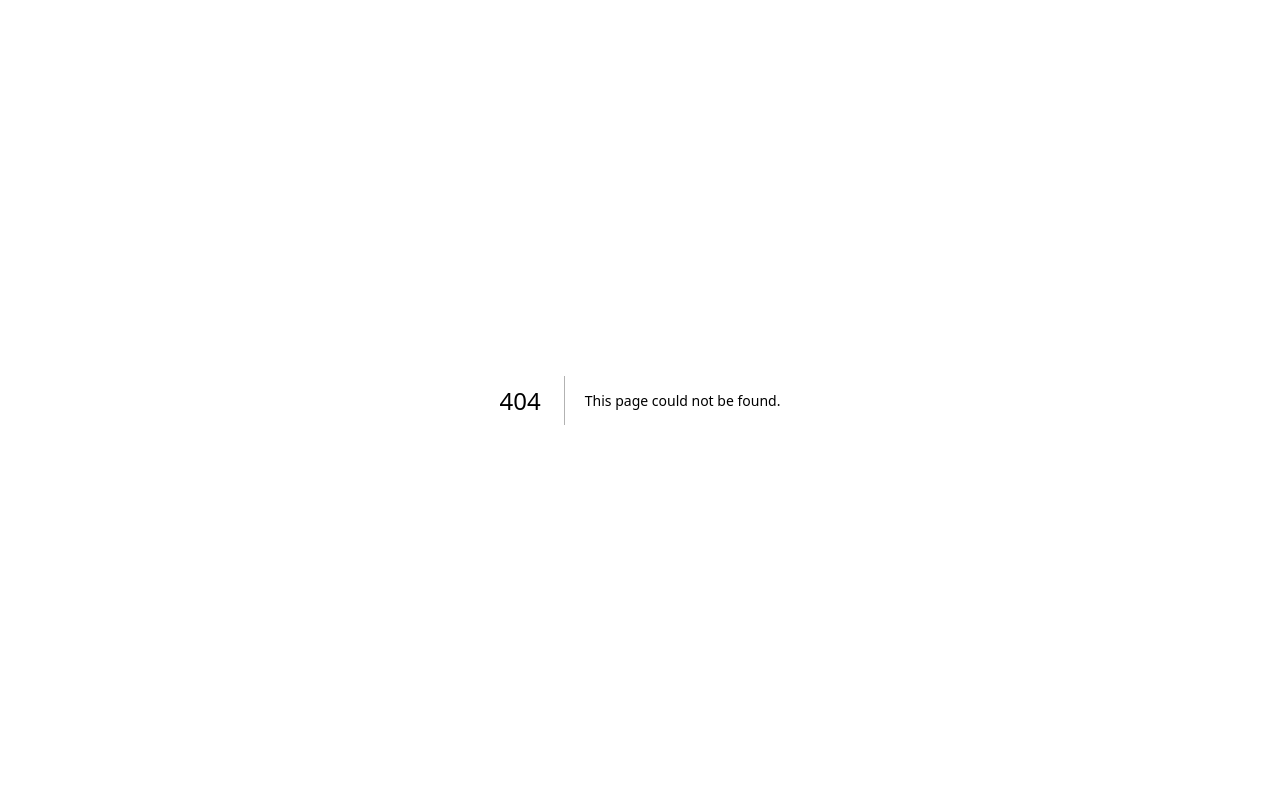
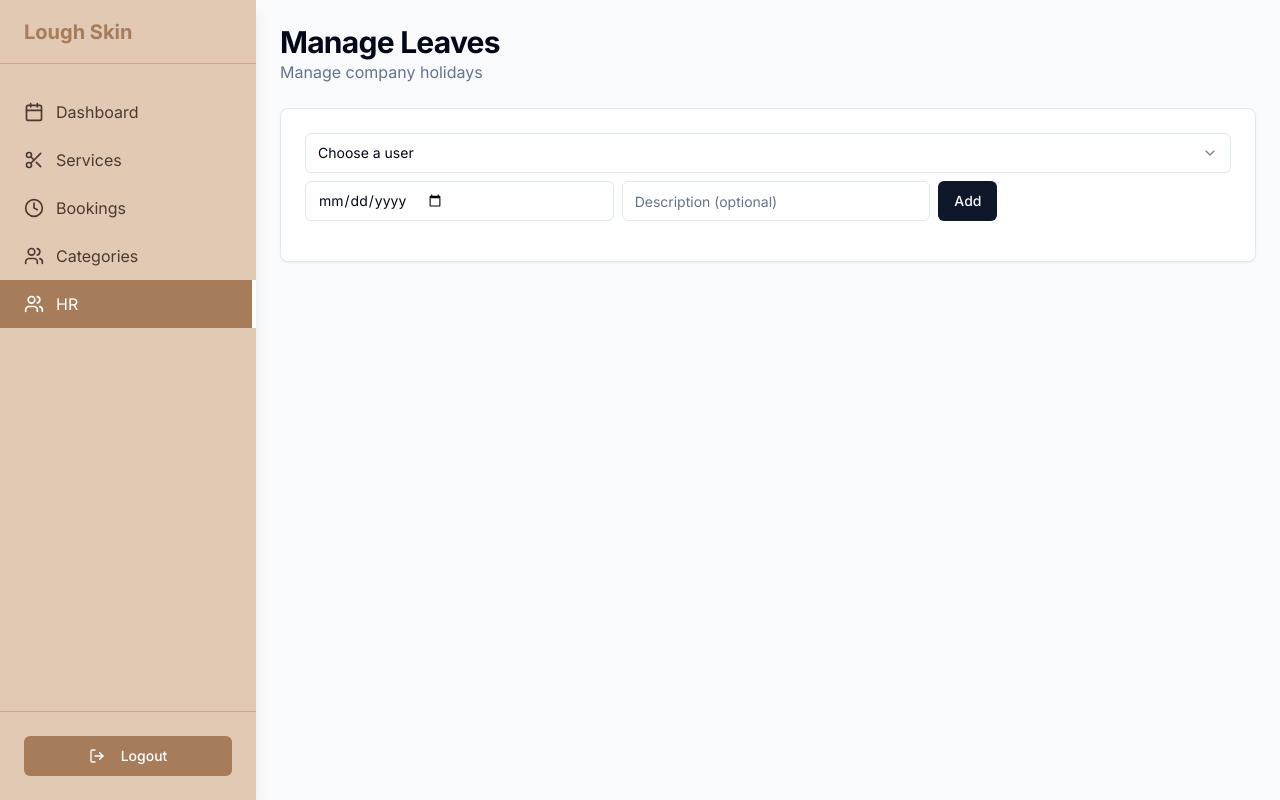
Before and after one commit to venugi-perera/lough-skin-admin, a Next.js app: page /admin/holiday in a window 1280 px wide. Before the commit this address had no page. Built offline with nearby package versions, Linux system fonts and the light colour scheme.

Commit message:
leave pannel added

```diff
--- /dev/null
+++ b/app/admin/holiday/page.tsx
@@ -0,0 +1,8 @@
+"use client";
+import HolidayTab from "@/components/holiday-tab";
+
+const HolidayPage = () => {
+  return <HolidayTab />;
+};
+
+export default HolidayPage;
--- /dev/null
+++ b/components/holiday-tab.tsx
@@ -0,0 +1,249 @@
+"use client";
+
+import { useState, useEffect } from "react";
+import { Button } from "@/components/ui/button";
+import { Input } from "@/components/ui/input";
+import { Card, CardContent } from "@/components/ui/card";
+import Sidebar from "./sidebar";
+import {
+  Select,
+  SelectTrigger,
+  SelectValue,
+  SelectContent,
+  SelectItem,
+} from "@/components/ui/select";
+import { Label } from "recharts";
+import { useToast } from "./ui/use-toast";
+import { format } from "date-fns";
+
+interface Holiday {
+  _id: string;
+  name: string;
+  date: string;
+  description?: string;
+}
+
+export default function HolidayPanel() {
+  const [activeTab, setActiveTab] = useState("holidays");
+  const [selectedUser, setSelectedUser] = useState("");
+  const [payload, setPayload] = useState<{
+    name?: string;
+    date?: string;
+    desc?: string;
+  }>({});
+  const [editingId, setEditingId] = useState<string | null>(null);
+  const [loading, setLoading] = useState(false);
+  const [selectedDate, setSelectedDate] = useState("");
+  const [leaves, setLeaves] = useState<
+    { _id?: string; user: string; date: string }[]
+  >([]);
+
+  const { toast } = useToast();
+  // ✅ Fetch holidays on load
+  useEffect(() => {
+    // fetchHolidays();
+  }, []);
+
+  //   const fetchHolidays = async () => {
+  //     try {
+  //       setLoading(true);
+  //       const res = await fetch(
+  //         `${process.env.NEXT_PUBLIC_API_URL}/api/holidays`
+  //       );
+  //       if (!res.ok) throw new Error("Failed to fetch holidays");
+  //       const data = await res.json();
+  //       setHolidays(Array.isArray(data) ? data : []);
+  //     } catch (err) {
+  //       console.error("Error fetching holidays:", err);
+  //       setHolidays([]);
+  //     } finally {
+  //       setLoading(false);
+  //     }
+  //   };
+
+  // ✅ Add or Update Holiday
+  const handleSaveHoliday = async () => {
+    if (!selectedDate) {
+      toast({
+        title: "Missing information",
+        description: "Please select user and date before applying leave.",
+        variant: "destructive",
+      });
+      return;
+    }
+
+    setLoading(true);
+
+    try {
+      const res = await fetch(
+        `${process.env.NEXT_PUBLIC_API_URL}/api/leaves/create`,
+        {
+          method: "POST",
+          headers: { "Content-Type": "application/json" },
+          body: JSON.stringify({
+            user: selectedUser,
+            date: selectedDate,
+          }),
+        }
+      );
+
+      const data = await res.json();
+
+      if (res.ok) {
+        toast({
+          title: "Leave Applied ✅",
+          description: `${selectedUser} applied leave on ${selectedDate}`,
+        });
+        setLeaves((prev) => [
+          ...prev,
+          { _id: data.leave?._id, user: selectedUser, date: selectedDate },
+        ]);
+        setSelectedUser("");
+        setSelectedDate("");
+      } else {
+        toast({
+          title: "Failed to apply leave",
+          description: data.error || "Something went wrong.",
+          variant: "destructive",
+        });
+      }
+    } catch (err) {
+      console.error(err);
+      toast({
+        title: "Network error",
+        description: "Failed to connect to the server.",
+        variant: "destructive",
+      });
+    } finally {
+      setLoading(false);
+    }
+  };
+
+  // ✅ Delete Holiday
+  //   const handleDeleteHoliday = async (id: string) => {
+  //     if (!confirm("Are you sure you want to delete this holiday?")) return;
+
+  //     try {
+  //       setLoading(true);
+  //       const res = await fetch(
+  //         `${process.env.NEXT_PUBLIC_API_URL}/api/holidays/${id}`,
+  //         {
+  //           method: "DELETE",
+  //         }
+  //       );
+  //       if (!res.ok) throw new Error("Failed to delete holiday");
+  //       await fetchHolidays();
+  //     } catch (err) {
+  //       console.error("Error deleting holiday:", err);
+  //     } finally {
+  //       setLoading(false);
+  //     }
+  //   };
+
+  return (
+    <div className="flex h-screen bg-gray-50">
+      <Sidebar
+        activeTab={activeTab}
+        setActiveTab={setActiveTab}
+        sidebarOpen={true}
+        setSidebarOpen={() => {}}
+      />
+
+      <div className="flex-1 space-y-6 p-6">
+        <div className="flex justify-between items-center">
+          <div>
+            <h2 className="text-3xl font-bold tracking-tight">Manage Leaves</h2>
+            <p className="text-muted-foreground">Manage company holidays</p>
+          </div>
+        </div>
+
+        <Card className="pt-6">
+          <CardContent>
+            {/* Input fields */}
+            <div className="flex flex-wrap gap-2 mb-4">
+              <Label>Select User</Label>
+              <Select onValueChange={setSelectedUser} value={selectedUser}>
+                <SelectTrigger>
+                  <SelectValue placeholder="Choose a user" />
+                </SelectTrigger>
+                <SelectContent>
+                  {/* {users.map((user) => ( */}
+                  <SelectItem key={1} value={"Bithey"}>
+                    Bithey
+                  </SelectItem>
+                  <SelectItem key={2} value={"Shriya"}>
+                    Shriya
+                  </SelectItem>
+                  {/* ))} */}
+                </SelectContent>
+              </Select>
+              <Input
+                type="date"
+                min={format(new Date(), "yyyy-MM-dd")}
+                value={selectedDate}
+                onChange={(e) => setSelectedDate(e.target.value)}
+                className="w-full sm:w-1/3"
+              />
+              <Input
+                placeholder="Description (optional)"
+                value={payload.desc || ""}
+                onChange={(e) =>
+                  setPayload({ ...payload, desc: e.target.value })
+                }
+                className="w-full sm:w-1/3"
+              />
+              <Button onClick={handleSaveHoliday} disabled={loading}>
+                {editingId ? "Update" : "Add"}
+              </Button>
+            </div>
+
+            {/* Holiday list */}
+            {/* {loading ? (
+              <p>Loading...</p>
+            ) : holidays.length === 0 ? (
+              <p className="text-gray-500 italic">No holidays found</p>
+            ) : ( */}
+            {/* <ul className="space-y-2">
+                {holidays.map((holiday) => (
+                  <li
+                    key={holiday._id}
+                    className="flex justify-between items-center border p-2 rounded"
+                  >
+                    <div className="flex flex-col">
+                      <span className="font-semibold">{holiday.name}</span>
+                      <span className="text-sm text-gray-500">
+                        📅 {holiday.date}{" "}
+                        {holiday.description ? `– ${holiday.description}` : ""}
+                      </span>
+                    </div>
+                    <div className="flex gap-2">
+                      <Button
+                        variant="outline"
+                        onClick={() => {
+                          setPayload({
+                            name: holiday.name,
+                            date: holiday.date,
+                            desc: holiday.description || "",
+                          });
+                          setEditingId(holiday._id);
+                        }}
+                      >
+                        Edit
+                      </Button>
+                      <Button
+                        variant="destructive"
+                        onClick={() => handleDeleteHoliday(holiday._id)}
+                      >
+                        Delete
+                      </Button>
+                    </div>
+                  </li>
+                ))}
+              </ul>
+            )} */}
+          </CardContent>
+        </Card>
+      </div>
+    </div>
+  );
+}
--- a/components/sidebar.tsx
+++ b/components/sidebar.tsx
@@ -24,6 +24,12 @@ const sidebarItems = [
     label: "Categories",
     icon: Users,
     path: "/admin/categories",
+  },
+  {
+    id: "holiday",
+    label: "HR",
+    icon: Users,
+    path: "/admin/holiday",
   },
 ];
 
```
